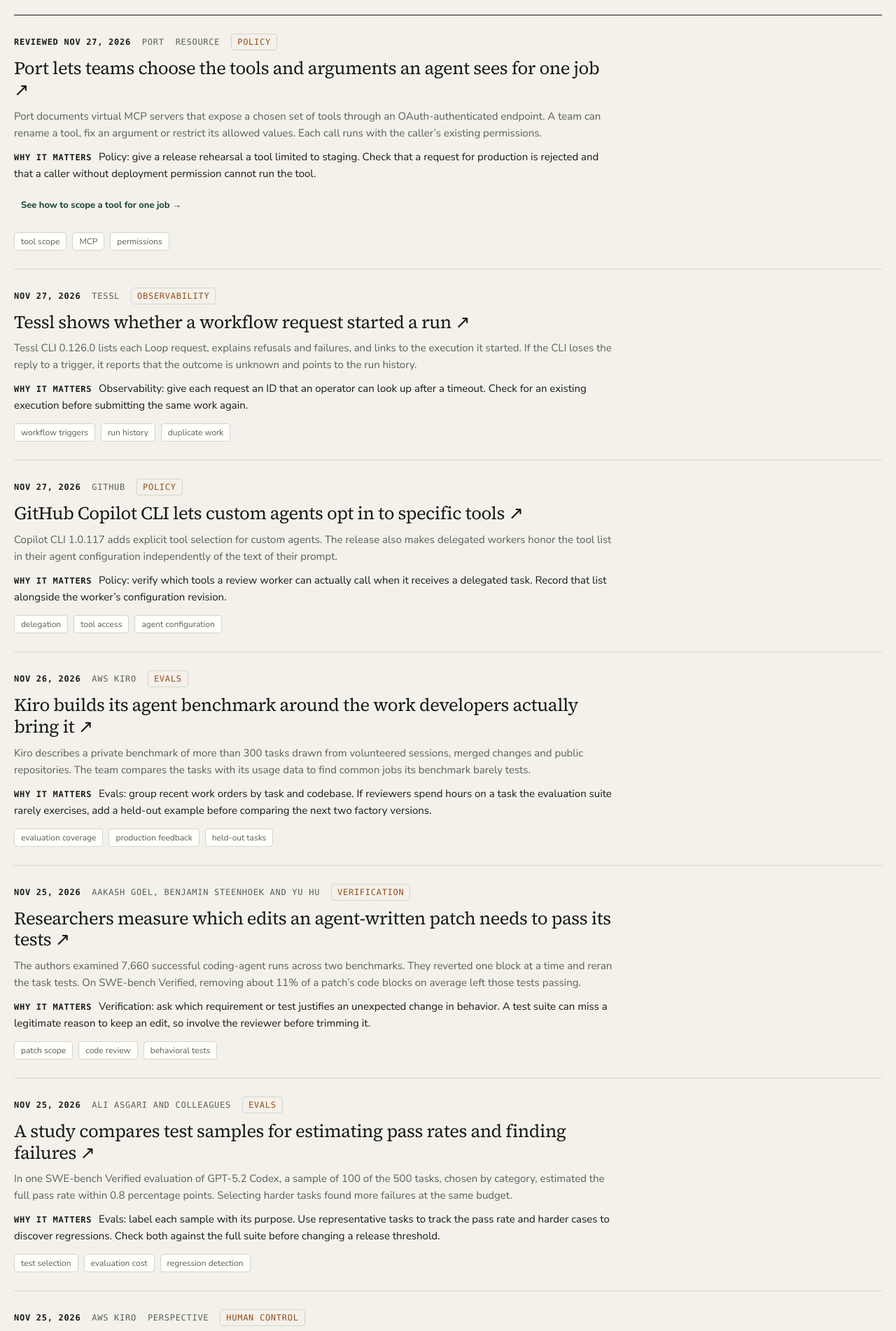
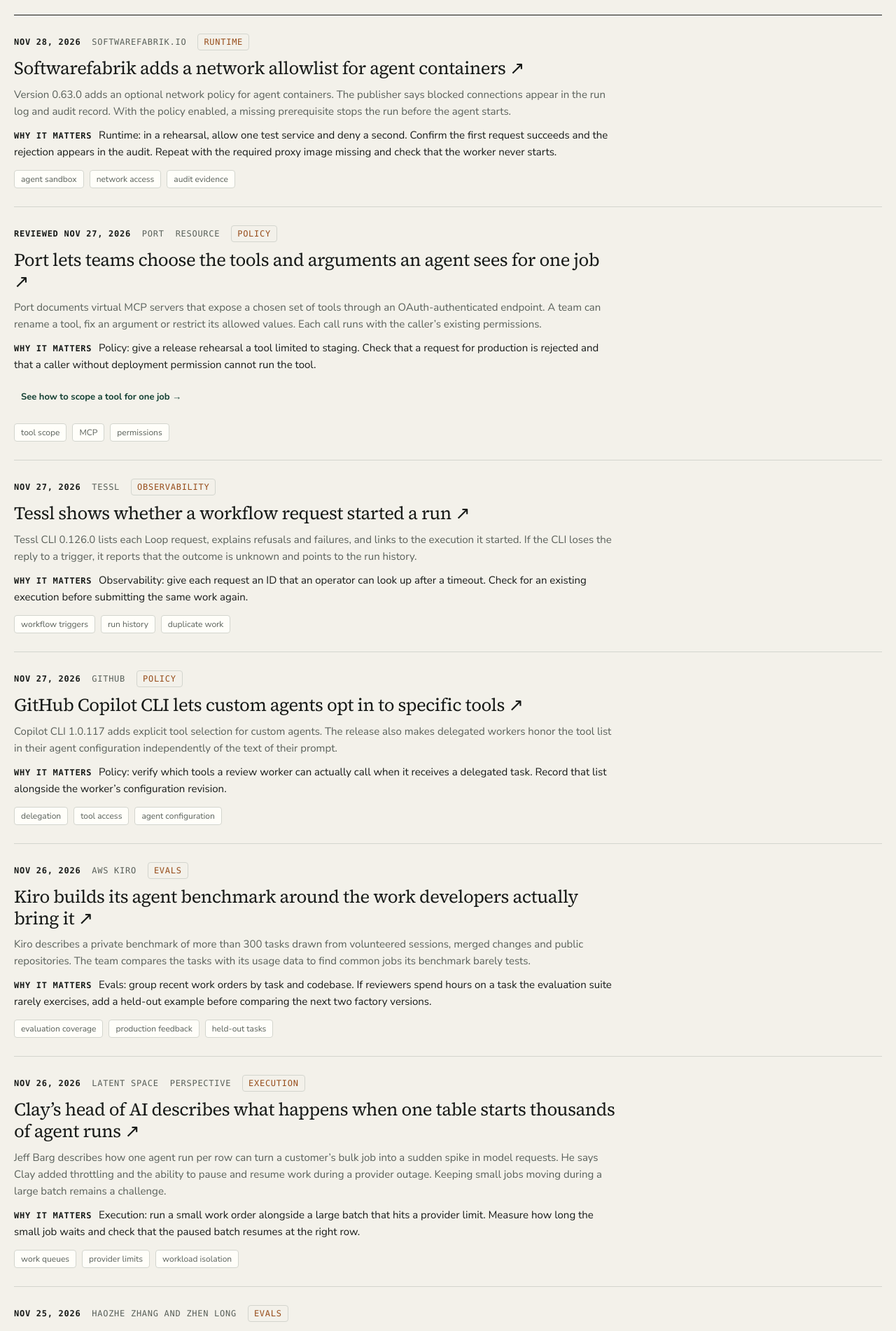
Before and after one commit to jaydubya818/FDLC, a Next.js app: page /updates in a window 1280 px wide. Shown: the part 740-2642 px from the top of the page at 70% size. Built offline with nearby package versions, Linux system fonts and the light colour scheme; no server answers.

Commit message:
Publish the November 28 Factory Updates review

```diff
--- a/data/factory-updates.ts
+++ b/data/factory-updates.ts
@@ -30,9 +30,20 @@ export type FactoryUpdate = {
   guideReading?: { href: string; label: string };
 };
 
-export const factoryUpdatesReviewed = "2026-11-27";
+export const factoryUpdatesReviewed = "2026-11-28";
 
 export const factoryUpdates: readonly FactoryUpdate[] = [
+  {
+    id: "softwarefabrik-agent-network-policy",
+    date: "2026-11-28",
+    title: "Softwarefabrik adds a network allowlist for agent containers",
+    source: "softwarefabrik.io",
+    url: "https://softwarefabrik.io/en/news.html",
+    summary: "Version 0.63.0 adds an optional network policy for agent containers. The publisher says blocked connections appear in the run log and audit record. With the policy enabled, a missing prerequisite stops the run before the agent starts.",
+    whyItMatters: "Runtime: in a rehearsal, allow one test service and deny a second. Confirm the first request succeeds and the rejection appears in the audit. Repeat with the required proxy image missing and check that the worker never starts.",
+    touches: "Runtime",
+    tags: ["agent sandbox", "network access", "audit evidence"],
+  },
   {
     id: "port-task-scoped-virtual-mcp",
     date: "2026-11-27",
@@ -79,6 +90,29 @@ export const factoryUpdates: readonly FactoryUpdate[] = [
     whyItMatters: "Evals: group recent work orders by task and codebase. If reviewers spend hours on a task the evaluation suite rarely exercises, add a held-out example before comparing the next two factory versions.",
     touches: "Evals",
     tags: ["evaluation coverage", "production feedback", "held-out tasks"],
+  },
+  {
+    id: "clay-agent-bulk-workload-fairness",
+    date: "2026-11-26",
+    kind: "Perspective",
+    title: "Clay’s head of AI describes what happens when one table starts thousands of agent runs",
+    source: "Latent Space",
+    url: "https://latent.space/p/how-clay-builds-gtm-agents-jeff-barg-head-of-ai/",
+    summary: "Jeff Barg describes how one agent run per row can turn a customer’s bulk job into a sudden spike in model requests. He says Clay added throttling and the ability to pause and resume work during a provider outage. Keeping small jobs moving during a large batch remains a challenge.",
+    whyItMatters: "Execution: run a small work order alongside a large batch that hits a provider limit. Measure how long the small job waits and check that the paused batch resumes at the right row.",
+    touches: "Execution",
+    tags: ["work queues", "provider limits", "workload isolation"],
+  },
+  {
+    id: "skillsbench-held-out-skill-evaluation",
+    date: "2026-11-25",
+    title: "A SkillsBench audit tests whether a rule for choosing skills holds up on fresh runs",
+    source: "Haozhe Zhang and Zhen Long",
+    url: "https://arxiv.org/abs/2611.33943v1",
+    summary: "Zhang and Long reanalyzed 7,554 public trials. A rule for deciding when to load a skill appeared to improve scores even after the researchers shuffled the labels for runs with and without skills. On held-out runs, the rule showed no statistically significant gain.",
+    whyItMatters: "Evals: use separate runs to choose a skill and to test that choice. Record the skills already bundled with the worker so the comparison shows what actually changed.",
+    touches: "Evals",
+    tags: ["skill selection", "held-out runs", "evaluation design"],
   },
   {
     id: "coding-agent-patch-edit-necessity",
@@ -159,6 +193,17 @@ export const factoryUpdates: readonly FactoryUpdate[] = [
     touches: "Learning",
     tags: ["trace review", "evaluation datasets", "regression testing"],
     guideReading: { href: "/guide/06-improve/40-governed-learning#daily-trace-review", label: "Follow a support trace from review to regression test" },
+  },
+  {
+    id: "ghostapi-migration-contract-feedback",
+    date: "2026-11-24",
+    title: "GhostAPI-V tests migration instructions that spell out which old API calls must go",
+    source: "Jingtao Zhang, Zeming Liu and Haorui Gao",
+    url: "https://arxiv.org/abs/2611.33396v1",
+    summary: "The researchers studied 48 internal API migrations in eight Python repositories. Of 192 candidates, 148 passed hidden behavior tests after receiving feedback on both required and obsolete API usage. With feedback based on raw version differences, 120 passed.",
+    whyItMatters: "Verification: name the new call a migration requires and the old call it must retire. Give the reviewer a separate behavior test that exercises an affected caller after the switch.",
+    touches: "Verification",
+    tags: ["API migrations", "acceptance criteria", "behavioral tests"],
   },
   {
     id: "yegge-persistent-role-handoffs",
```
Also changed, not shown: 1 other file (tests, documents, lock files or other folders).
